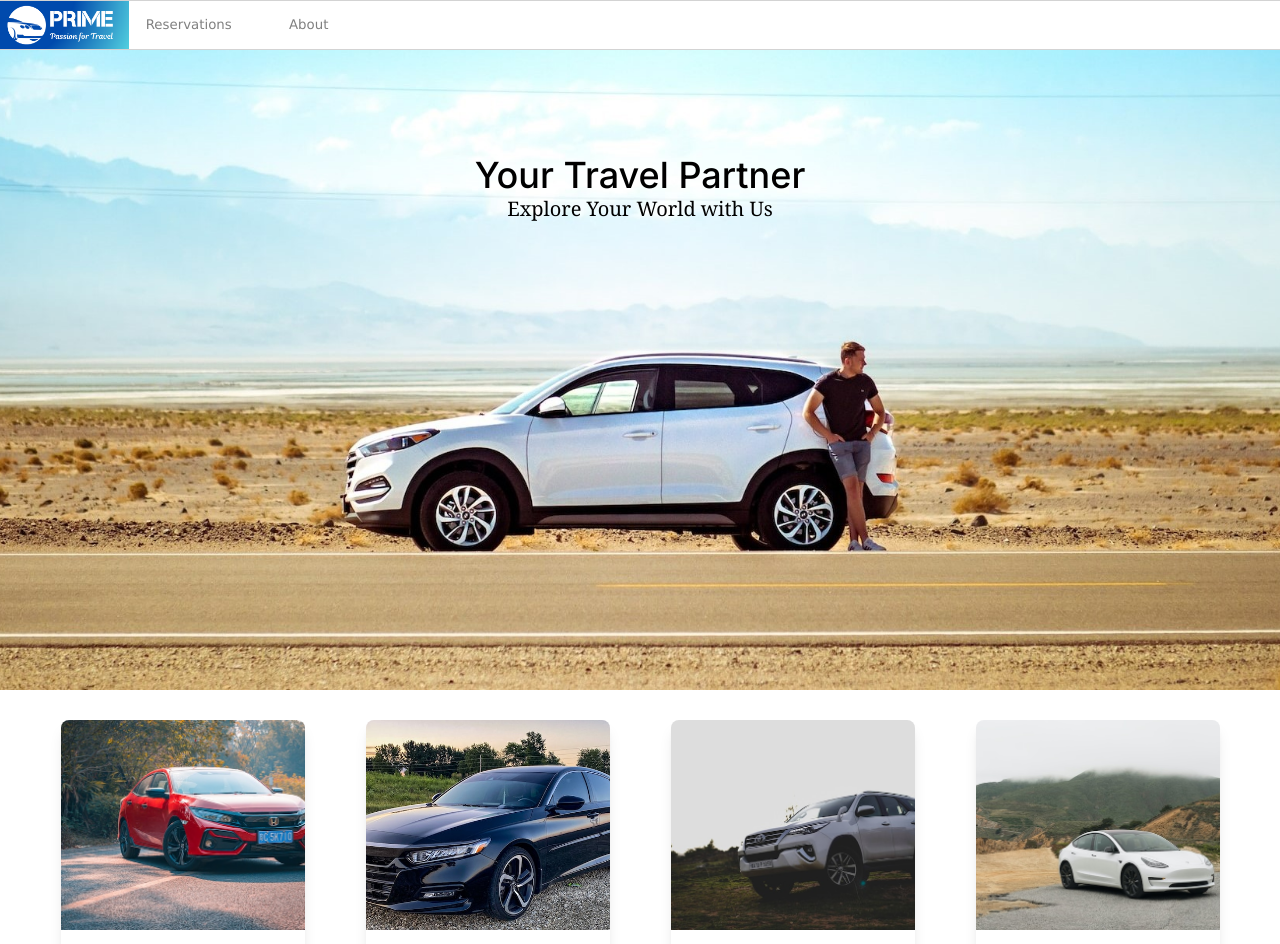
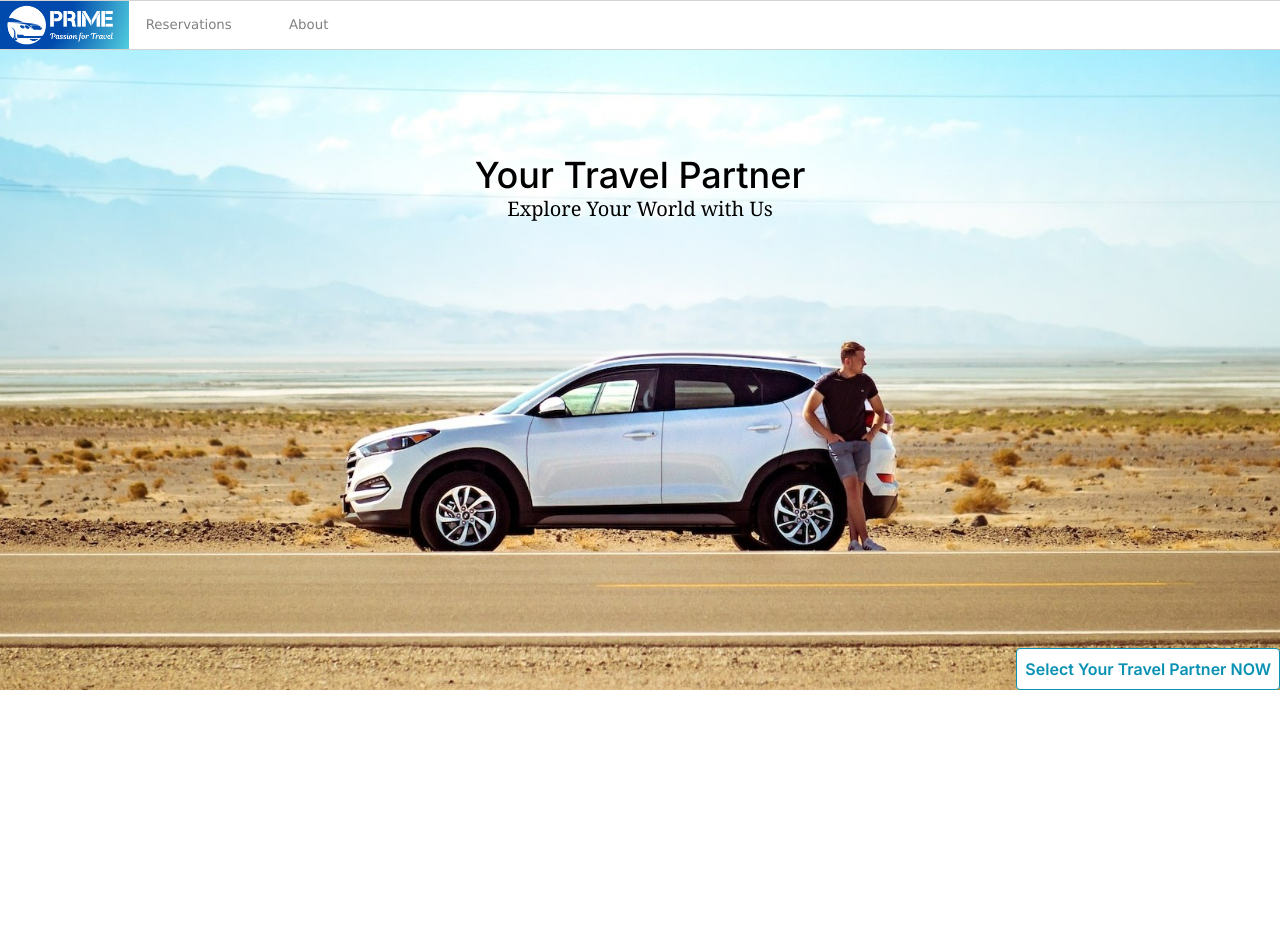
Before and after one commit to nuengwong/carRentalApp, a Next.js app: page / in a window 1280 px wide. Shown: the top 944 px of the page. After the commit the page ends 800 px from the top, so only its background shows below. Built offline with nearby package versions, Linux system fonts and the light colour scheme.

Commit message:
Chapter07 done

```diff
--- /dev/null
+++ b/src/app/(carinfo)/car/page.tsx
@@ -0,0 +1,10 @@
+import CarPanel from '@/components/CarPanel';
+
+export default function Car() {
+  return (
+    <main className="text-center p-5">
+      <h1 className="text-xl font-medium">Select Your Travel Partner</h1>
+      <CarPanel />
+    </main>
+  );
+}
--- a/src/app/page.tsx
+++ b/src/app/page.tsx
@@ -1,13 +1,9 @@
 import Banner from '@/components/Banner';
-import ProductCard from '@/components/ProductCard';
-import styles from './page.module.css';
-import CarPanel from '@/components/CarPanel';
 
 export default function Home() {
   return (
     <main>
       <Banner />
-      <CarPanel />
     </main>
   );
 }
--- /dev/null
+++ b/src/app/reservations/manage/@dashboard/page.tsx
@@ -0,0 +1,9 @@
+import React from 'react';
+
+export default function DashboardPage() {
+  return (
+    <main>
+      <div className="bg-slate-100">You Dashboard</div>
+    </main>
+  );
+}
--- /dev/null
+++ b/src/app/reservations/manage/@manage/page.tsx
@@ -0,0 +1,9 @@
+import React from 'react';
+
+export default function ManagePage() {
+  return (
+    <main>
+      <div className="bg-slate-100">You Reservation</div>
+    </main>
+  );
+}
--- /dev/null
+++ b/src/app/reservations/manage/layout.tsx
@@ -0,0 +1,17 @@
+export default function ManageReservationLayout({
+  children,
+  dashboard,
+  manage,
+}: {
+  children: React.ReactNode;
+  dashboard: React.ReactNode;
+  manage: React.ReactNode;
+}) {
+  return (
+    <div className="flex flex-col w-full">
+      {children}
+      {dashboard}
+      {manage}
+    </div>
+  );
+}
--- a/src/app/reservations/manage/page.tsx
+++ b/src/app/reservations/manage/page.tsx
@@ -1,6 +1,6 @@
 export default function ManageReservations() {
   return (
-    <main>
+    <main className="text-center text-lg">
       <div>Manage Your Reservation</div>
     </main>
   );
--- a/src/components/Banner.tsx
+++ b/src/components/Banner.tsx
@@ -1,11 +1,13 @@
 'use client';
 import { useState } from 'react';
+import { useRouter } from 'next/navigation';
 import styles from './banner.module.css';
 import Image from 'next/image';
 
 export default function Banner() {
   const covers = ['/img/cover.jpg', '/img/cover2.jpg', '/img/cover3.jpg'];
   const [index, setIndex] = useState(0);
+  const router = useRouter();
 
   return (
     <div className={styles.banner} onClick={() => setIndex(index + 1)}>
@@ -19,6 +21,15 @@ export default function Banner() {
         <h1 className="text-4xl font-medium">Your Travel Partner</h1>
         <h3 className="text-xl font-serif">Explore Your World with Us</h3>
       </div>
+      <button
+        className="bg-white text-cyan-600 border border-cyan-600 font-semibold py-2 px-2 rounded z-30 absolute bottom-0 right-0 hover:bg-cyan-600 hover:text-white hover:border-transparent"
+        onClick={(e) => {
+          e.stopPropagation();
+          router.push('/car');
+        }}
+      >
+        Select Your Travel Partner NOW
+      </button>
     </div>
   );
 }
--- a/src/components/CarPanel.tsx
+++ b/src/components/CarPanel.tsx
@@ -1,6 +1,7 @@
 'use client';
 import { useReducer } from 'react';
 import ProductCard from './ProductCard';
+import Link from 'next/link';
 
 export default function CarPanel() {
   const compareReducer = (
@@ -23,6 +24,15 @@ export default function CarPanel() {
     compareReducer,
     new Set<string>()
   );
+
+  //Mock Data
+  const mockCarRepo = [
+    { cid: '001', name: 'Honda Civic', image: '/img/civic.jpg' },
+    { cid: '002', name: 'Honda Accord', image: '/img/accord.jpg' },
+    { cid: '003', name: 'Toyota Fortuner', image: '/img/fortuner.jpg' },
+    { cid: '004', name: 'Tesla Model 3', image: '/img/tesla.jpg' },
+  ];
+
   return (
     <div>
       <div
@@ -36,36 +46,18 @@ export default function CarPanel() {
           padding: '10px',
         }}
       >
-        <ProductCard
-          carName="Honda Civic"
-          imgSrc="/img/civic.jpg"
-          onCompare={(car: string) =>
-            dispatchCompare({ type: 'add', carName: car })
-          }
-        />
-        <ProductCard
-          carName="Honda Accord"
-          imgSrc="/img/accord.jpg"
-          onCompare={(car: string) =>
-            dispatchCompare({ type: 'add', carName: car })
-          }
-        />
-
-        <ProductCard
-          carName="Toyota Fortuner"
-          imgSrc="/img/fortuner.jpg"
-          onCompare={(car: string) =>
-            dispatchCompare({ type: 'add', carName: car })
-          }
-        />
-
-        <ProductCard
-          carName="Tesla Model 3"
-          imgSrc="/img/tesla.jpg"
-          onCompare={(car: string) =>
-            dispatchCompare({ type: 'add', carName: car })
-          }
-        />
+        {mockCarRepo.map((carItem) => (
+          <Link href={`/car/${carItem.cid}`} className="w-1/5">
+            <ProductCard
+              carName={carItem.name}
+              key={carItem.name}
+              imgSrc={carItem.image}
+              onCompare={(car: string) =>
+                dispatchCompare({ type: 'add', carName: car })
+              }
+            />
+          </Link>
+        ))}
       </div>
       <div className="w-full text-xl font-meduim">
         Compare List {compareList.size}
--- a/src/components/InteractiveCard.tsx
+++ b/src/components/InteractiveCard.tsx
@@ -20,7 +20,7 @@ export default function InteractiveCard({
 
   return (
     <div
-      className="w-1/5 h-[300px] rounded-lg shadow-lg"
+      className="w-full h-[300px] rounded-lg shadow-lg"
       onMouseOver={(e) => onCardMouseAction(e)}
       onMouseOut={(e) => onCardMouseAction(e)}
     >
--- a/src/components/ProductCard.tsx
+++ b/src/components/ProductCard.tsx
@@ -29,6 +29,7 @@ export default function ProductCard({
         className="block text-sm h-[10%] rounded-md bg-sky-600 hover:bg-indigo-600 mx-2 px-1 py-1 shadow-sm text-white"
         onClick={(e) => {
           e.stopPropagation();
+          e.preventDefault();
           onCompare(carName);
         }}
       >
```
Also changed, not shown: src/app/(carinfo)/car/[cid]/page.tsx (added, +34 -0 lines).
